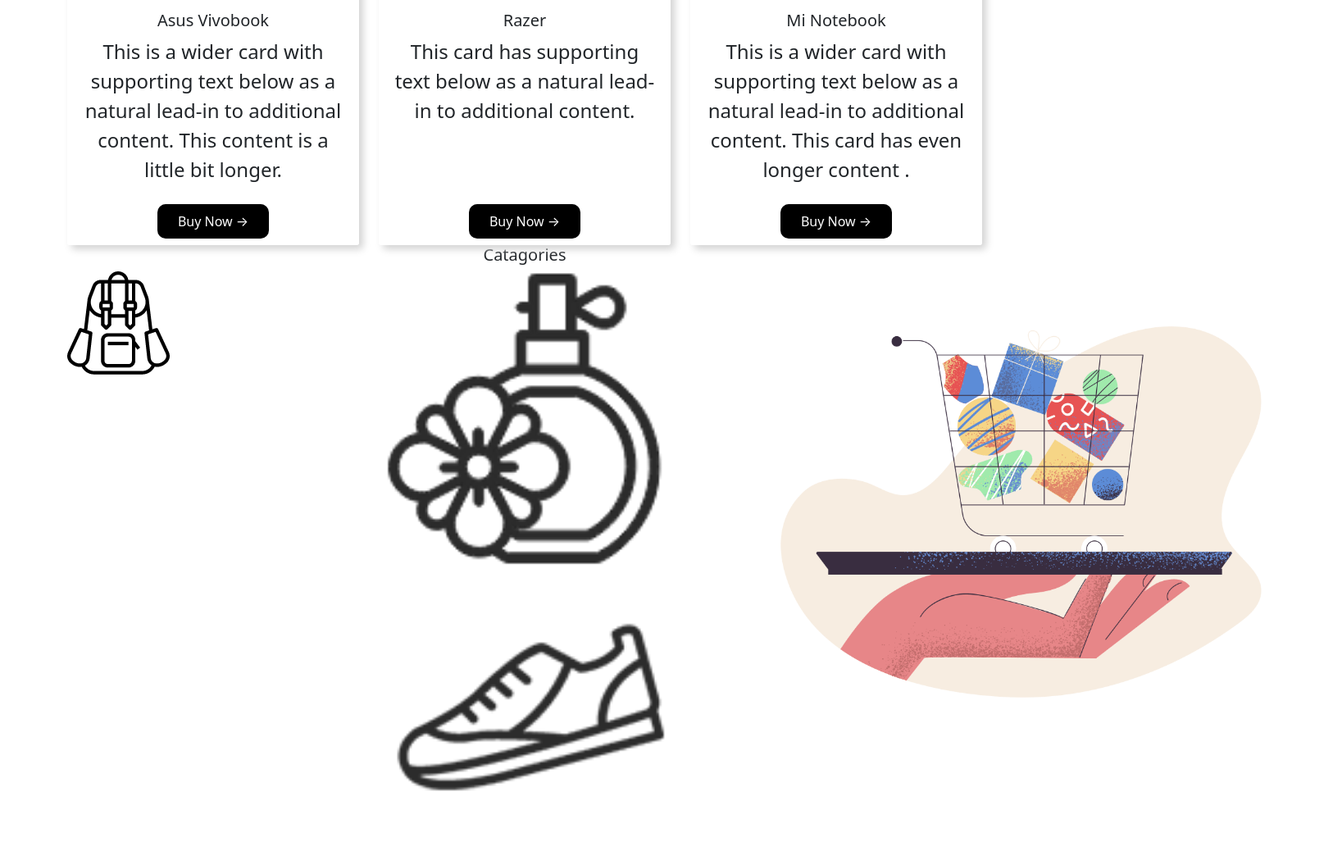
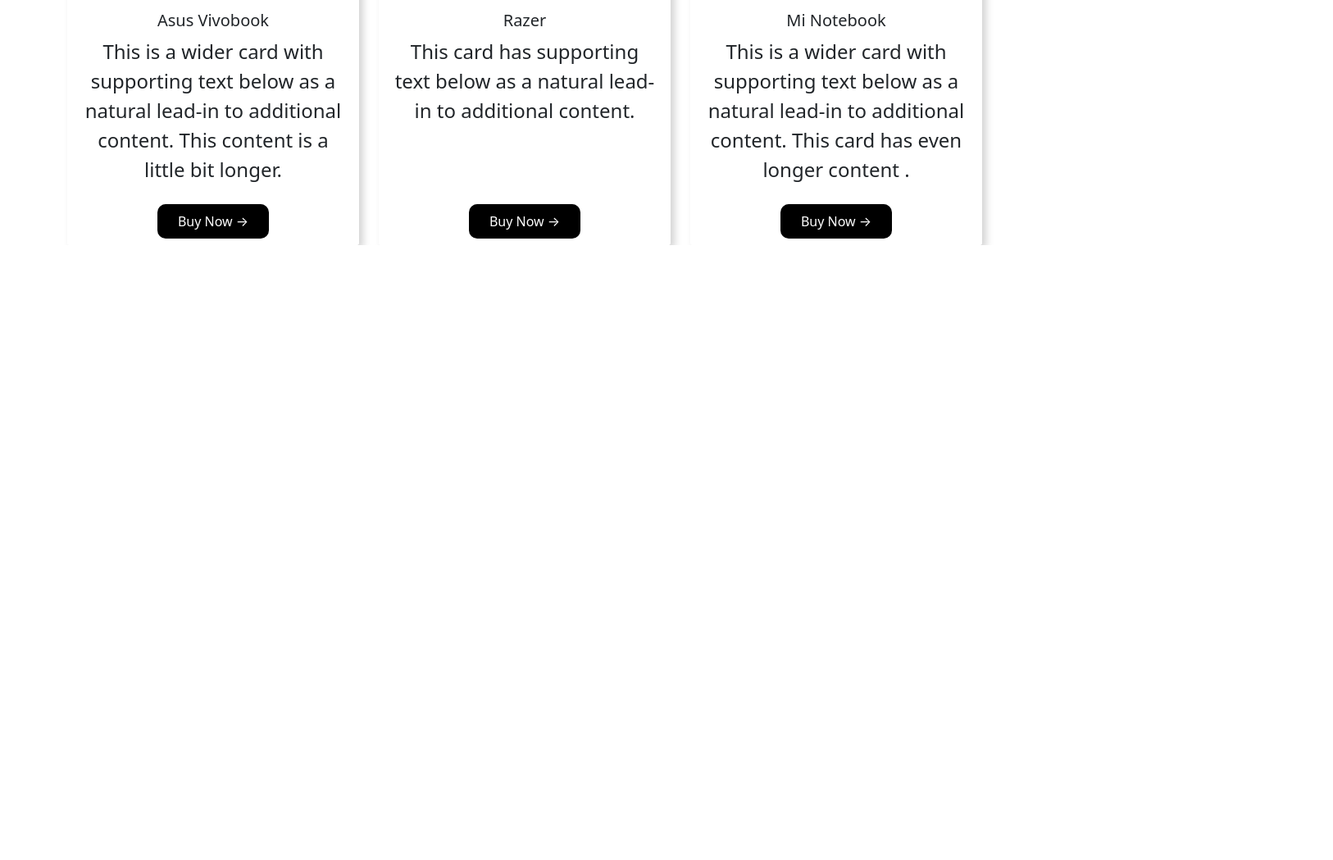
Before and after one commit to Mahich123/hot-gadget, a plain HTML site: page index.html in a window 1280 px wide. Shown: the part 1783-2832 px from the top of the page at 82% size, 1626 px wide, since content can reach past the window. After the commit the page ends 2082 px from the top, so only its background shows below. Drawn offline with nearby package versions, Linux system fonts and the light colour scheme.

Commit message:
Update index.html

```diff
--- a/index.html
+++ b/index.html
@@ -177,25 +177,6 @@
             </div>
           </div>
      </div>
-    <!--Catagories-->
-    <div class="container">
-      <h5 class="d-flex justify-content-center">Catagories</h5>
-      <div class="row ">
-      <div class="col-md-4 b">
-        <img class="bag" src="categories/bag.png" alt="">
-      </div>
-      <div class="col-md-4">
-        <div class="row per">
-        <img class="perfume" src="Categories/perfume.png" alt="">
-        <img class="shoe" src="Categories/shoe.png" alt="">
-      </div>
-      </div>
-      <div class="col-md-4">
-        <img class="pale"src="categories/pale-order.png" alt="">
-      </div>
-    </div>
-    </div>
-
     <script src="https://cdn.jsdelivr.net/npm/@popperjs/core@2.9.2/dist/umd/popper.min.js" integrity="sha384-IQsoLXl5PILFhosVNubq5LC7Qb9DXgDA9i+tQ8Zj3iwWAwPtgFTxbJ8NT4GN1R8p" crossorigin="anonymous"></script>
     <script src="https://cdn.jsdelivr.net/npm/bootstrap@5.0.1/dist/js/bootstrap.min.js" integrity="sha384-Atwg2Pkwv9vp0ygtn1JAojH0nYbwNJLPhwyoVbhoPwBhjQPR5VtM2+xf0Uwh9KtT" crossorigin="anonymous"></script>
 </body>
```
